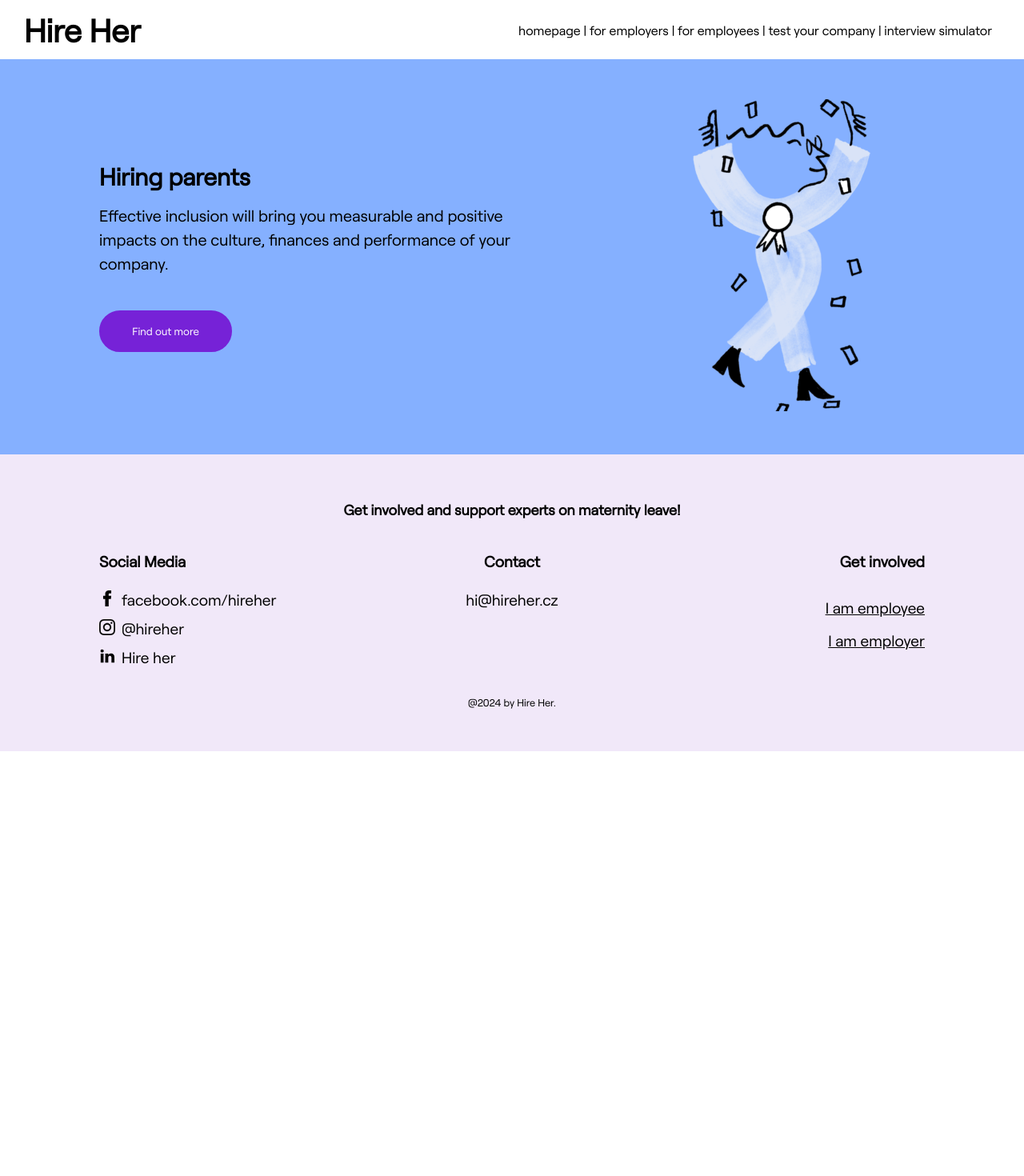
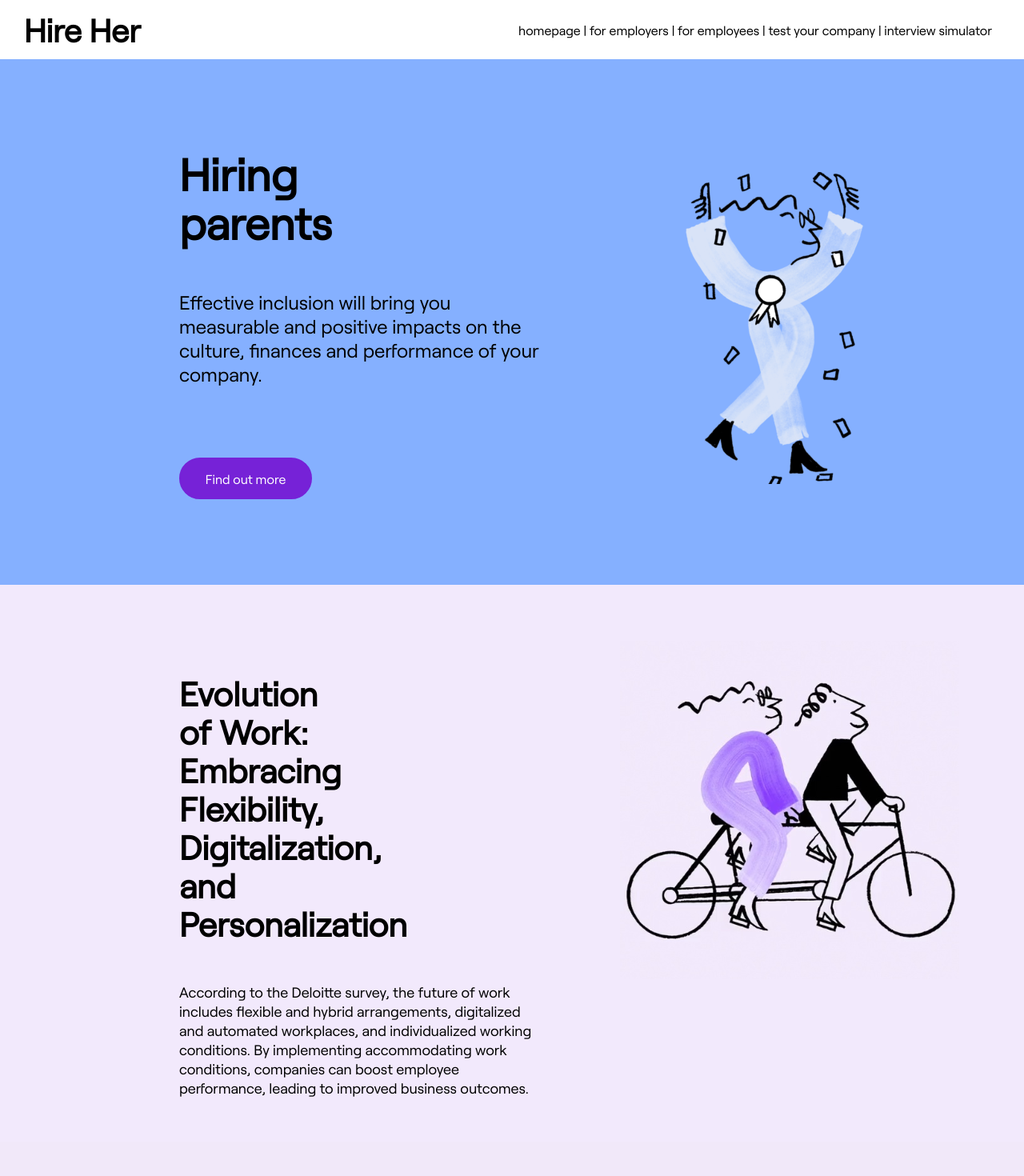
Before and after one commit to s0lena/hire-her, a React (Vite) app: page /employer-section in a window 1280 px wide. Shown: the top 1470 px of the page at 80% size. Before the commit the page ends 939 px from the top, so only its background shows below. Built offline with nearby package versions, Linux system fonts and the light colour scheme.

Commit message:
Worked on EmployerSection components

```diff
--- a/src/components/CompanyAssesementHero/index.jsx
+++ b/src/components/CompanyAssesementHero/index.jsx
@@ -12,7 +12,7 @@ export const CompanyAssesementHero = () => {
           </p>
           <button><a href="#test">Start the test</a></button>
         </div>
-        <img src="/magnify.png" alt="test" />
+        <img src="/magnify.svg" alt="test" />
       </div>
     </>
   );
--- a/src/components/CompanyAssesementHero/style.css
+++ b/src/components/CompanyAssesementHero/style.css
@@ -4,7 +4,7 @@
     flex-wrap: wrap;
     background: #F6EEFC;
     background-size: cover;
-    justify-content: space-between;
+    /* justify-content: space-between; */
     padding-left: 200px;
 }
 
@@ -61,7 +61,7 @@
 .container-hero-test img {
     width: 460px;
     height: fit-content;
-    max-width: 40vw;
     margin-left: 88px;
     margin-top: 70px;
+
 }
--- /dev/null
+++ b/src/components/EmployerSectionTwo/index.jsx
@@ -0,0 +1,19 @@
+import './style.css';
+
+export const EmployerSectionTwo = () => {
+    return (
+    <>
+        <div className="container-employers-two">
+        <div className="container-employers-two__text">
+          <h2 style={{width: 400 + 'px'}}>Evolution of Work: Embracing Flexibility, Digitalization, and Personalization</h2>
+          <p>
+          According to the Deloitte survey, the future of work includes flexible and hybrid arrangements, digitalized and automated workplaces, and individualized working conditions.
+By implementing accommodating work conditions, companies can boost employee performance, leading to improved business outcomes.
+          </p>
+        </div>
+        <img src="/evolution.svg" alt="happy-parents" />
+      </div>
+    </>
+
+    )
+}
--- /dev/null
+++ b/src/components/EmployerSectionTwo/style.css
@@ -0,0 +1,49 @@
+.container-employers-two {
+    display: flex;
+    flex-shrink: 0;
+    flex-wrap: wrap;
+    background: #F2E9FC;
+    background-size: cover;
+    padding-left: 200px;
+
+}
+
+.container-employers-two__text {
+    display: flex;
+    flex-direction: column;
+    justify-content: center;
+
+}
+
+.container-employers-two__text h2 {
+    color: #000;
+    font-family: "Roobert";
+    font-size: 42px;
+    font-weight: 500;
+    font-weight: bold;
+    line-height: 48px;
+    margin-top: 112px;
+    margin-bottom: 31px;
+    width: 460px;
+}
+
+.container-employers-two p {
+    font-family: "Roobert";
+    font-size: 18px;
+    font-style: normal;
+    font-weight: 500;
+    line-height: 24px;
+    display: flex;
+    width: 460px;
+    margin-left: 24px;
+    margin-bottom: 55px;
+
+}
+
+.container-employers-two img {
+    width: 500px;
+    height: fit-content;
+    margin-left: 53px;
+    margin-top: 70px;
+
+}
--- a/src/pages/EmployerSection/index.jsx
+++ b/src/pages/EmployerSection/index.jsx
@@ -1,5 +1,6 @@
 import './style.css';
 import '../../global.css';
+import { EmployerSectionTwo } from '../../components/EmployerSectionTwo';
 
 export const EmployerSection = () => {
   return (
@@ -17,6 +18,7 @@ export const EmployerSection = () => {
           <img src="/blue-icon-woman.png" alt="Woman Icon" />
         </div>
       </div>
+      <EmployerSectionTwo />
     </>
   );
 };
--- a/src/pages/EmployerSection/style.css
+++ b/src/pages/EmployerSection/style.css
@@ -1,35 +1,41 @@
 .container-employerSection {
   display: flex;
+  flex-wrap: wrap;
   align-items: center;
-  justify-content: space-between;
   background-color: #85B0FF;
-  padding: 50px 100px;
+  padding-left: 200px;
 }
 
 .container-employerSection__text {
   display: flex;
   flex-direction: column;
   justify-content: center;
-  max-width: 50%;
+
 }
 
 .container-employerSection__text h2 {
   color: #000;
   font-family: "Roobert";
-  font-size: 30px;
+  font-size: 56px;
+  font-weight: 500;
+  max-width: 50%;
+  padding-left: 24px;
   font-weight: bold;
-  line-height: 1.2;
-  padding-left: 24px;
-  margin: 0;
+  line-height: 61px;
+  margin-top: 112px;
+  margin-bottom: 31px;
 }
 
 .container-employerSection__text p {
   font-family: "Roobert";
-  font-size: 20px;
-  font-weight: 500;
-  line-height: 1.5;
-  margin-left: 24px;
-  margin-top: 16px;
+    font-size: 24px;
+    font-style: normal;
+    font-weight: 500;
+    line-height: 30px;
+    display: flex;
+    width: 469px;
+    margin-left: 24px;
+    margin-bottom: 89px;
 }
 
 .container-employerSection__text button {
@@ -40,12 +46,14 @@
   background: #7622D7;
   color: #FFFFFF;
   margin-left: 24px;
-  margin-top: 24px;
+  margin-bottom: 106.5px;
   font-family: 'Roobert';
-  cursor: pointer;
+  font-size: 16px;
 }
 
 .container-employerSection__image img {
   width: 390px;
   height: 390px;
+  margin-left: 88px;
+  margin-top: 20px;
 }
```
Also changed, not shown: public/evolution.svg (added), public/magnify.svg (added).
